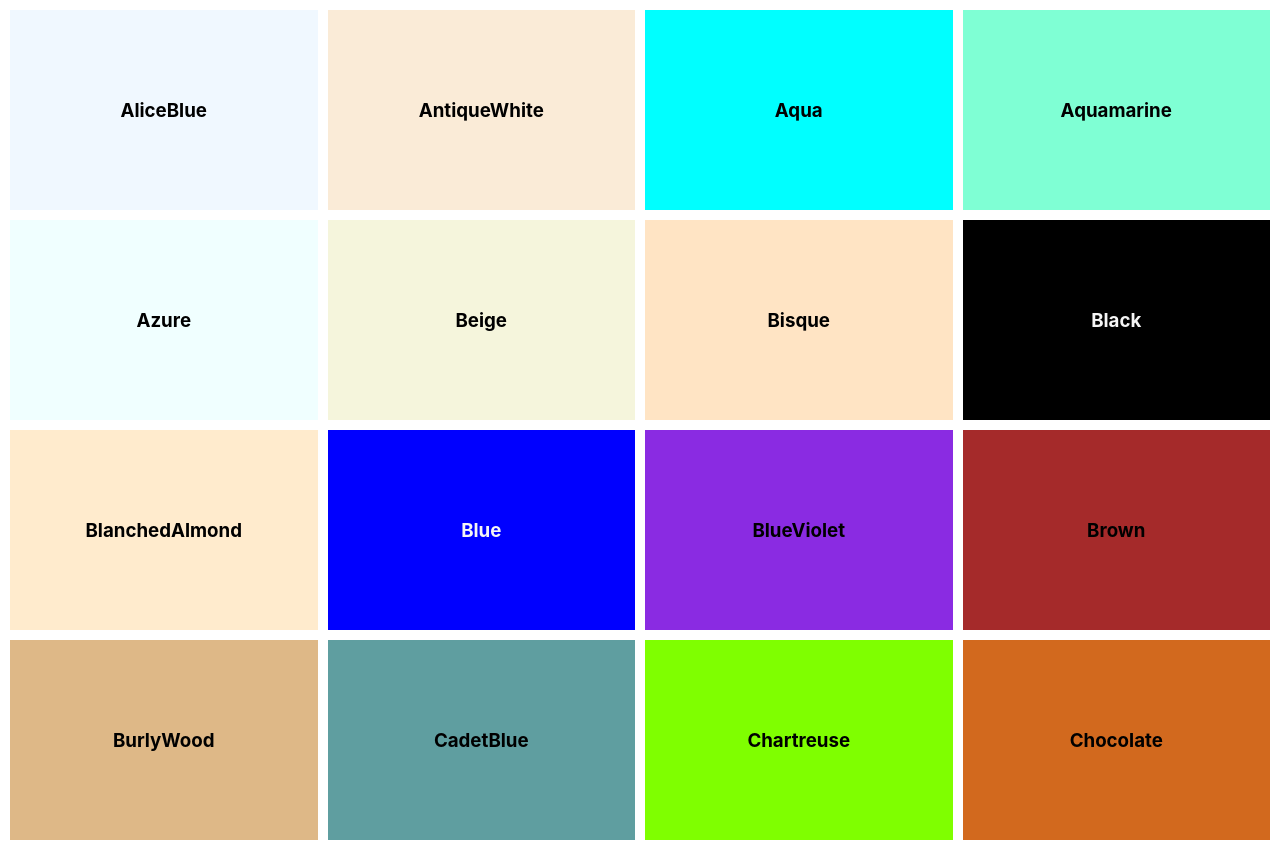
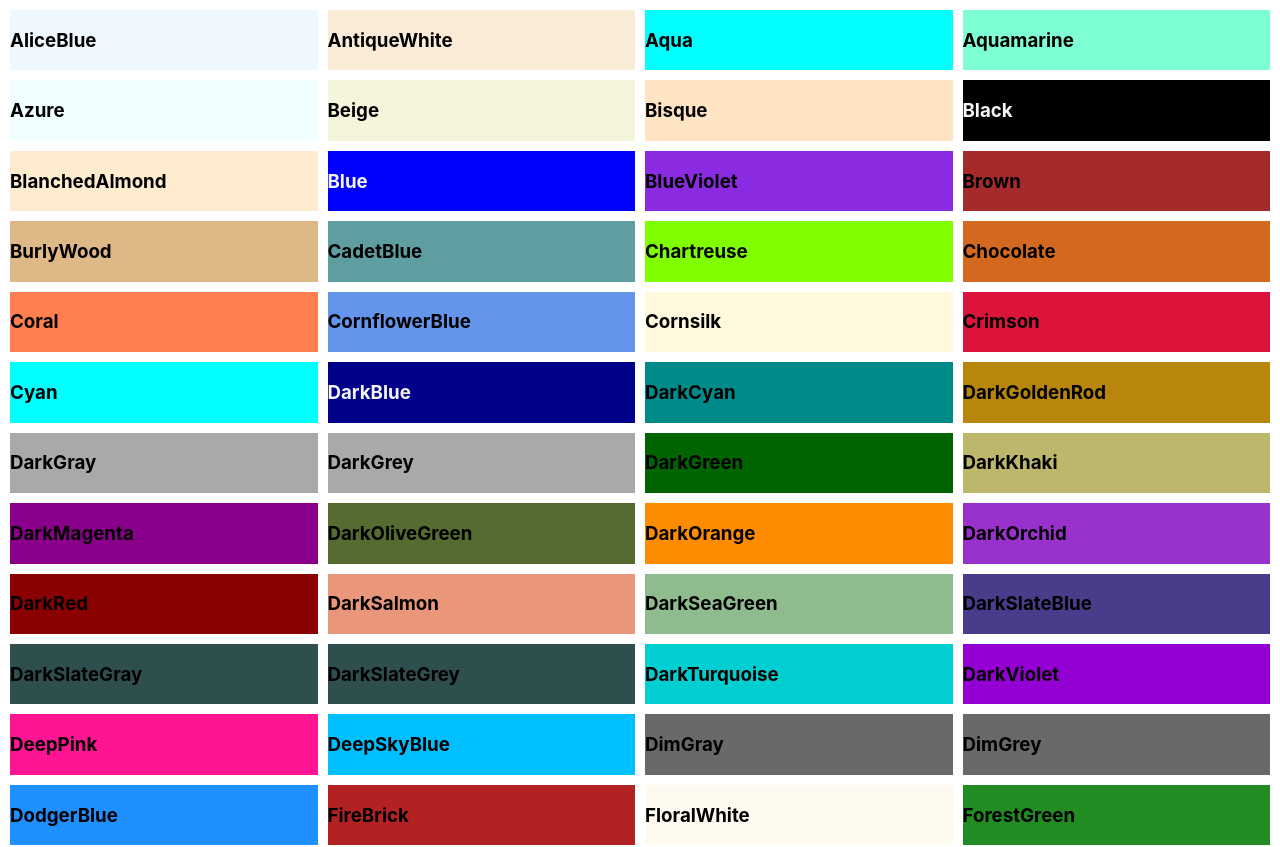
Before and after one commit to raditotev/css-colors, a React (Create React App) app: page / in a window 1280 px wide. Shown: the top 847 px of the page. Built offline with nearby package versions, Linux system fonts and the light colour scheme; the HTML template or start-up script is replaced by a standard one.

Commit message:
Create ColorBox component

```diff
--- a/src/App.js
+++ b/src/App.js
@@ -1,34 +1,8 @@
-import { useState } from 'react';
-
-import { COLORS, darkColors } from './assets/colors';
-import CopyText from './components/CopyText';
+import { COLORS } from './assets/colors';
+import ColorBox from './components/ColorBox';
 
 function App() {
-  const [copied, setCopied] = useState(false);
-
-  const copyHandler = (color) => {
-    navigator.clipboard.writeText(color);
-    setCopied(true);
-  };
-
-  return COLORS.map((color) => {
-    const style = {
-      backgroundColor: color,
-      color: darkColors.includes(color) ? 'WhiteSmoke' : 'Black',
-    };
-    return (
-      <div
-        key={color}
-        className="colorbox"
-        style={style}
-        onClick={() => copyHandler(color)}
-        onMouseLeave={() => setCopied(false)}
-      >
-        <CopyText color={style.color} copied={copied} />
-        <h3>{color}</h3>
-      </div>
-    );
-  });
+  return COLORS.map((color) => <ColorBox color={color} />);
 }
 
 export default App;
--- /dev/null
+++ b/src/components/ColorBox.js
@@ -0,0 +1,33 @@
+import { useState } from 'react';
+
+import { darkColors } from '../assets/colors';
+import CopyText from './CopyText';
+
+const ColorBox = ({ color }) => {
+  const [copied, setCopied] = useState(false);
+
+  const style = {
+    backgroundColor: color,
+    color: darkColors.includes(color) ? 'WhiteSmoke' : 'Black',
+  };
+
+  const copyHandler = (color) => {
+    navigator.clipboard.writeText(color.toLowerCase());
+    setCopied(true);
+  };
+
+  return (
+    <div
+      key={color}
+      className="color-box"
+      style={style}
+      onClick={() => copyHandler(color)}
+      onMouseLeave={() => setCopied(false)}
+    >
+      <CopyText color={style.color} copied={copied} />
+      <h3>{color}</h3>
+    </div>
+  );
+};
+
+export default ColorBox;
```
